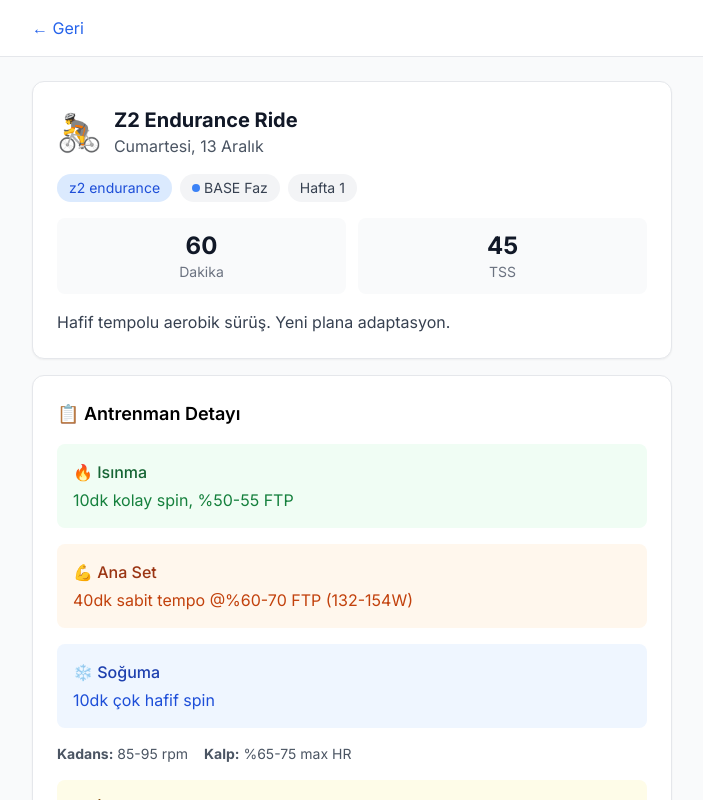
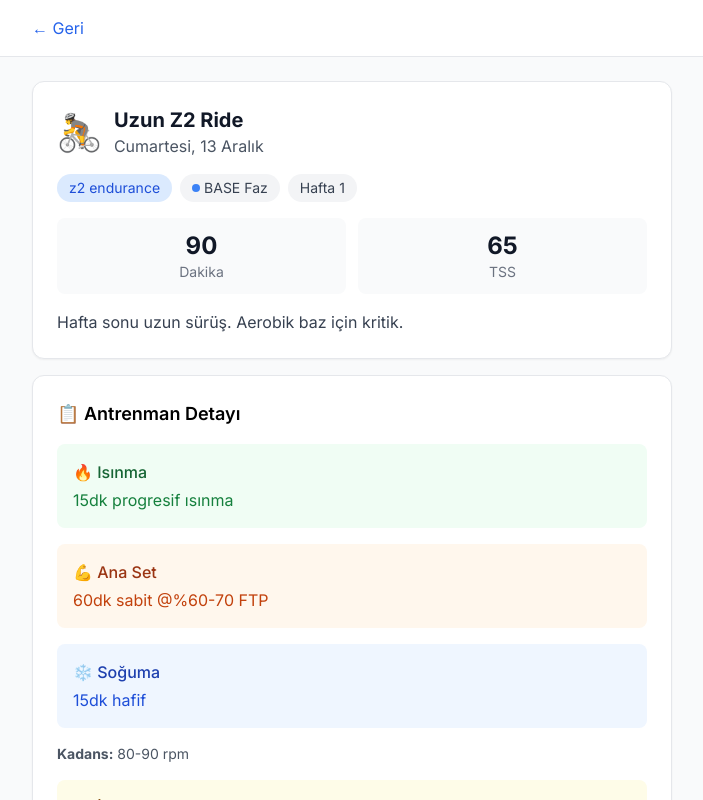
Before and after one commit to Bahadir67/bahadir-ftptrainer, a Next.js app: page /workout/2025-12-13/ in a window 1280 px wide. Shown: the top 800 px of the page, without its empty margins (288-991 px from the left). Built offline with nearby package versions, Linux system fonts and the light colour scheme.

Commit message:
Optimize plan: 75m weekdays, Sat long Z2, 2x strength

```diff
--- a/src/data/workouts.ts
+++ b/src/data/workouts.ts
@@ -25,19 +25,27 @@
   { name: 'Standing Calf Raise', sets: '3x10-15', notes: 'Gastrocnemius (diz düz)' }
 ];
 
+const STRENGTH_UPPER_LIGHT_EXERCISES: StrengthExercise[] = [
+  { name: 'Seated Row', sets: '3x10-12', notes: 'Kontrollü, 1 sn sık' },
+  { name: 'Chest Press', sets: '2x10-12', notes: 'RPE 6-7 (failure yok)' },
+  { name: 'Face Pull', sets: '2x12-15', notes: 'Skapula + arka omuz' },
+  { name: 'Pallof Press', sets: '2x10-12/taraf', notes: 'Kontrollü' },
+  { name: 'Standing Calf Raise', sets: '2x12-15', notes: 'Hafif/orta' }
+];
+
 export const weekSummaries: WeekSummary[] = [
   { week: 1, phase: 'base', startDate: '2025-12-13', endDate: '2025-12-19', targetTSS: 300, targetHours: 5.5, strengthSessions: 2, isRecoveryWeek: false, focus: 'Adaptasyon, aerobik temel' },
   { week: 2, phase: 'base', startDate: '2025-12-20', endDate: '2025-12-26', targetTSS: 340, targetHours: 6, strengthSessions: 2, isRecoveryWeek: false, focus: 'Aerobik kapasite geliştirme' },
   { week: 3, phase: 'base', startDate: '2025-12-27', endDate: '2026-01-02', targetTSS: 380, targetHours: 6.5, strengthSessions: 2, isRecoveryWeek: false, focus: 'Dayanıklılık yüklemesi' },
-  { week: 4, phase: 'base', startDate: '2026-01-03', endDate: '2026-01-09', targetTSS: 280, targetHours: 4.5, strengthSessions: 1, isRecoveryWeek: true, focus: 'RECOVERY WEEK - Toparlanma' },
+  { week: 4, phase: 'base', startDate: '2026-01-03', endDate: '2026-01-09', targetTSS: 280, targetHours: 4.5, strengthSessions: 2, isRecoveryWeek: true, focus: 'RECOVERY WEEK - Toparlanma' },
   { week: 5, phase: 'build', startDate: '2026-01-10', endDate: '2026-01-16', targetTSS: 400, targetHours: 7, strengthSessions: 2, isRecoveryWeek: false, focus: 'Threshold geliştirme başlangıcı' },
-  { week: 6, phase: 'build', startDate: '2026-01-17', endDate: '2026-01-23', targetTSS: 450, targetHours: 7.5, strengthSessions: 1, isRecoveryWeek: false, focus: 'VO2max intervallar' },
-  { week: 7, phase: 'build', startDate: '2026-01-24', endDate: '2026-01-30', targetTSS: 480, targetHours: 8, strengthSessions: 1, isRecoveryWeek: false, focus: 'Yoğun threshold blokları' },
-  { week: 8, phase: 'build', startDate: '2026-01-31', endDate: '2026-02-06', targetTSS: 320, targetHours: 5, strengthSessions: 1, isRecoveryWeek: true, focus: 'RECOVERY WEEK - FTP Test' },
-  { week: 9, phase: 'peak', startDate: '2026-02-07', endDate: '2026-02-13', targetTSS: 480, targetHours: 8.5, strengthSessions: 1, isRecoveryWeek: false, focus: 'Peak phase başlangıcı' },
-  { week: 10, phase: 'peak', startDate: '2026-02-14', endDate: '2026-02-20', targetTSS: 520, targetHours: 9, strengthSessions: 1, isRecoveryWeek: false, focus: 'Maksimum yüklenme' },
-  { week: 11, phase: 'peak', startDate: '2026-02-21', endDate: '2026-02-27', targetTSS: 500, targetHours: 8.5, strengthSessions: 0, isRecoveryWeek: false, focus: 'Son yüklenme haftası' },
-  { week: 12, phase: 'peak', startDate: '2026-02-28', endDate: '2026-03-06', targetTSS: 350, targetHours: 6, strengthSessions: 0, isRecoveryWeek: true, focus: 'TAPER + Final FTP Test' },
+  { week: 6, phase: 'build', startDate: '2026-01-17', endDate: '2026-01-23', targetTSS: 450, targetHours: 7.5, strengthSessions: 2, isRecoveryWeek: false, focus: 'VO2max intervallar' },
+  { week: 7, phase: 'build', startDate: '2026-01-24', endDate: '2026-01-30', targetTSS: 480, targetHours: 8, strengthSessions: 2, isRecoveryWeek: false, focus: 'Yoğun threshold blokları' },
+  { week: 8, phase: 'build', startDate: '2026-01-31', endDate: '2026-02-06', targetTSS: 320, targetHours: 5, strengthSessions: 2, isRecoveryWeek: true, focus: 'RECOVERY WEEK - FTP Test' },
+  { week: 9, phase: 'peak', startDate: '2026-02-07', endDate: '2026-02-13', targetTSS: 480, targetHours: 8.5, strengthSessions: 2, isRecoveryWeek: false, focus: 'Peak phase başlangıcı' },
+  { week: 10, phase: 'peak', startDate: '2026-02-14', endDate: '2026-02-20', targetTSS: 520, targetHours: 9, strengthSessions: 2, isRecoveryWeek: false, focus: 'Maksimum yüklenme' },
+  { week: 11, phase: 'peak', startDate: '2026-02-21', endDate: '2026-02-27', targetTSS: 500, targetHours: 8.5, strengthSessions: 2, isRecoveryWeek: false, focus: 'Son yüklenme haftası' },
+  { week: 12, phase: 'peak', startDate: '2026-02-28', endDate: '2026-03-06', targetTSS: 350, targetHours: 6, strengthSessions: 2, isRecoveryWeek: true, focus: 'TAPER + Final FTP Test' },
 ];
 
 export const workouts: Workout[] = [
@@ -45,27 +53,6 @@
   {
     date: '2025-12-13',
     dayOfWeek: 'Cumartesi',
-    type: 'z2_endurance',
-    title: 'Z2 Endurance Ride',
-    duration: 60,
-    tss: 45,
-    description: 'Hafif tempolu aerobik sürüş. Yeni plana adaptasyon.',
-    detail: {
-      warmup: '10dk kolay spin, %50-55 FTP',
-      main: '40dk sabit tempo @%60-70 FTP (132-154W)',
-      cooldown: '10dk çok hafif spin',
-      cadence: '85-95 rpm',
-      heartRate: '%65-75 max HR',
-      tips: ['Nefes kontrolü yap', 'Kadansı sabit tut', 'Zorlanıyorsan tempo düşür']
-    },
-    myWhooshWorkout: 'Zone 2 Endurance 60min',
-    phase: 'base',
-    week: 1,
-    isRecoveryWeek: false
-  },
-  {
-    date: '2025-12-14',
-    dayOfWeek: 'Pazar',
     type: 'z2_endurance',
     title: 'Uzun Z2 Ride',
     duration: 90,
@@ -79,6 +66,24 @@
       tips: ['Beslenmeyi ihmal etme', 'Her 30dk su iç']
     },
     myWhooshWorkout: 'Zone 2 Endurance 90min veya dış mekan',
+    phase: 'base',
+    week: 1,
+    isRecoveryWeek: false
+  },
+  {
+    date: '2025-12-14',
+    dayOfWeek: 'Pazar',
+    type: 'recovery',
+    title: 'Opsiyonel Recovery (Akşam)',
+    duration: 45,
+    tss: 25,
+    description: 'Opsiyonel çok hafif spin veya OFF (aile/gün planına göre).',
+    detail: {
+      warmup: 'Yok',
+      main: '45dk çok hafif @%50-60 FTP',
+      cooldown: 'Yok'
+    },
+    myWhooshWorkout: null,
     phase: 'base',
     week: 1,
     isRecoveryWeek: false
@@ -442,10 +447,11 @@
   {
     date: '2026-01-07',
     dayOfWeek: 'Çarşamba',
-    type: 'rest',
-    title: 'REST',
-    duration: 0,
-    description: 'Dinlenme - FTP test hazırlığı.',
+    type: 'strength_maintenance',
+    title: 'Üst Vücut Çok Hafif (Opsiyonel)',
+    duration: 20,
+    description: 'Recovery haftası: bacak yok. Çok hafif üst vücut + core.',
+    strengthExercises: STRENGTH_UPPER_LIGHT_EXERCISES,
     phase: 'base',
     week: 4,
     isRecoveryWeek: true
@@ -497,13 +503,13 @@
     date: '2026-01-10',
     dayOfWeek: 'Cumartesi',
     type: 'z2_endurance',
-    title: 'Post-Test Z2',
-    duration: 75,
+    title: 'Uzun Z2 (Post-Test)',
+    duration: 90,
     tss: 55,
-    description: 'Test sonrası toparlanma sürüşü. Yeni FTP zonlarıyla tanış.',
+    description: 'Test sonrası toparlanma + aerobik baz. Z2 rahat olmalı.',
     detail: {
       warmup: '15dk',
-      main: '45dk @yeni %60-70 FTP',
+      main: '60dk @yeni %60-70 FTP',
       cooldown: '15dk'
     },
     phase: 'build',
@@ -513,15 +519,15 @@
   {
     date: '2026-01-11',
     dayOfWeek: 'Pazar',
-    type: 'sweet_spot',
-    title: 'Sweet Spot - Yeni FTP',
-    duration: 75,
-    tss: 80,
-    description: 'Yeni FTP değerleriyle Sweet Spot.',
+    type: 'recovery',
+    title: 'Opsiyonel Recovery (Akşam)',
+    duration: 45,
+    tss: 25,
+    description: 'Opsiyonel çok hafif spin veya OFF (aile/gün planına göre).',
     detail: {
-      warmup: '15dk',
-      main: '3x15dk @%88-93 yeni FTP, 5dk dinlenme',
-      cooldown: '10dk'
+      warmup: 'Yok',
+      main: '45dk çok hafif @%50-60 FTP',
+      cooldown: 'Yok'
     },
     phase: 'build',
     week: 5,
@@ -574,11 +580,23 @@
   {
     date: '2026-01-15',
     dayOfWeek: 'Perşembe',
+    type: 'strength_b',
+    title: 'Ağırlık B',
+    duration: 60,
+    description: 'Glute dominant + tek bacak + üst sırt + itiş + adductor + calf. Cuma kalitesini korur.',
+    strengthExercises: STRENGTH_B_EXERCISES,
+    phase: 'build',
+    week: 5,
+    isRecoveryWeek: false
+  },
+  {
+    date: '2026-01-16',
+    dayOfWeek: 'Cuma',
     type: 'vo2max',
     title: 'VO2max Intervals',
     duration: 60,
     tss: 75,
-    description: 'İlk VO2max antrenmanı - maksimal aerobik kapasite.',
+    description: 'VO2max intervalları (hafta içi ≤75dk).',
     detail: {
       warmup: '15dk + 2x1dk sert',
       main: '5x3dk @%110-120 FTP, 3dk dinlenme',
@@ -590,30 +608,19 @@
     week: 5,
     isRecoveryWeek: false
   },
-  {
-    date: '2026-01-16',
-    dayOfWeek: 'Cuma',
-    type: 'rest',
-    title: 'REST',
-    duration: 0,
-    description: 'Tam dinlenme - yoğun hafta sonrası.',
-    phase: 'build',
-    week: 5,
-    isRecoveryWeek: false
-  },
 
   // ========== WEEK 6: BUILD (Jan 17-23, 2026) ==========
   {
     date: '2026-01-17',
     dayOfWeek: 'Cumartesi',
-    type: 'sweet_spot',
-    title: 'Sweet Spot Long',
-    duration: 100,
-    tss: 95,
-    description: 'Uzun Sweet Spot blokları.',
+    type: 'z2_endurance',
+    title: 'Uzun Z2 Ride',
+    duration: 120,
+    tss: 85,
+    description: 'Hafta sonu uzun sürüş - dayanıklılık yapı taşı.',
     detail: {
       warmup: '15dk',
-      main: '2x25dk @%88-93 FTP, 10dk dinlenme',
+      main: '90dk @%60-70 FTP',
       cooldown: '15dk'
     },
     phase: 'build',
@@ -623,11 +630,16 @@
   {
     date: '2026-01-18',
     dayOfWeek: 'Pazar',
-    type: 'z2_endurance',
-    title: 'Z2 Long Ride',
-    duration: 90,
-    tss: 65,
-    description: 'Aerobik baz koruma sürüşü.',
+    type: 'recovery',
+    title: 'Opsiyonel Recovery (Akşam)',
+    duration: 45,
+    tss: 25,
+    description: 'Opsiyonel çok hafif spin veya OFF (aile/gün planına göre).',
+    detail: {
+      warmup: 'Yok',
+      main: '45dk çok hafif @%50-60 FTP',
+      cooldown: 'Yok'
+    },
     phase: 'build',
     week: 6,
     isRecoveryWeek: false
@@ -635,15 +647,11 @@
   {
     date: '2026-01-19',
     dayOfWeek: 'Pazartesi',
-    type: 'strength_maintenance',
-    title: 'Ağırlık - Maintenance',
-    duration: 35,
-    description: 'Haftada 1 güç koruma.',
-    strengthExercises: [
-      { name: 'Back Squat', sets: '3x5', notes: '%80 1RM' },
-      { name: 'RDL', sets: '2x6', notes: '' },
-      { name: 'Core', sets: '2 tur', notes: '' }
-    ],
+    type: 'strength_a',
+    title: 'Ağırlık A',
+    duration: 60,
+    description: 'Squat + hinge + tek bacak + core + soleus. Bisiklet performansı ve sağlamlık.',
+    strengthExercises: STRENGTH_A_EXERCISES,
     phase: 'build',
     week: 6,
     isRecoveryWeek: false
@@ -680,11 +688,23 @@
   {
     date: '2026-01-22',
     dayOfWeek: 'Perşembe',
+    type: 'strength_b',
+    title: 'Ağırlık B',
+    duration: 60,
+    description: 'Glute dominant + tek bacak + üst sırt + itiş + adductor + calf. Cuma kalitesini korur.',
+    strengthExercises: STRENGTH_B_EXERCISES,
+    phase: 'build',
+    week: 6,
+    isRecoveryWeek: false
+  },
+  {
+    date: '2026-01-23',
+    dayOfWeek: 'Cuma',
     type: 'vo2max',
     title: 'VO2max Extended',
     duration: 65,
     tss: 80,
-    description: 'Artan VO2max hacmi.',
+    description: 'VO2max (hafta içi ≤75dk).',
     detail: {
       warmup: '15dk',
       main: '6x3dk @%110-120 FTP, 3dk dinlenme',
@@ -694,33 +714,20 @@
     week: 6,
     isRecoveryWeek: false
   },
-  {
-    date: '2026-01-23',
-    dayOfWeek: 'Cuma',
-    type: 'z2_endurance',
-    title: 'Easy Z2',
-    duration: 45,
-    tss: 30,
-    description: 'Hafif sürüş - hafta sonu öncesi.',
-    phase: 'build',
-    week: 6,
-    isRecoveryWeek: false
-  },
 
   // ========== WEEK 7: BUILD PEAK (Jan 24-30, 2026) ==========
   {
     date: '2026-01-24',
     dayOfWeek: 'Cumartesi',
-    type: 'race_simulation',
-    title: 'Race Simulation',
-    duration: 105,
-    tss: 100,
-    description: 'Yarış simülasyonu - değişken tempo.',
+    type: 'z2_endurance',
+    title: 'Uzun Z2 Ride',
+    duration: 120,
+    tss: 85,
+    description: 'Hafta sonu uzun sürüş - dayanıklılık yapı taşı.',
     detail: {
       warmup: '15dk',
-      main: '75dk: Z2 + 4x5dk tempo değişimi (Z3-Z4-Z3)',
-      cooldown: '15dk',
-      tips: ['Gerçek bir yarış gibi düşün']
+      main: '90dk @%60-70 FTP',
+      cooldown: '15dk'
     },
     phase: 'build',
     week: 7,
@@ -729,11 +736,16 @@
   {
     date: '2026-01-25',
     dayOfWeek: 'Pazar',
-    type: 'z2_endurance',
-    title: 'Z2 Long',
-    duration: 90,
-    tss: 65,
-    description: 'Hafta sonu uzun sürüş.',
+    type: 'recovery',
+    title: 'Opsiyonel Recovery (Akşam)',
+    duration: 45,
+    tss: 25,
+    description: 'Opsiyonel çok hafif spin veya OFF (aile/gün planına göre).',
+    detail: {
+      warmup: 'Yok',
+      main: '45dk çok hafif @%50-60 FTP',
+      cooldown: 'Yok'
+    },
     phase: 'build',
     week: 7,
     isRecoveryWeek: false
@@ -741,14 +753,11 @@
   {
     date: '2026-01-26',
     dayOfWeek: 'Pazartesi',
-    type: 'strength_maintenance',
-    title: 'Ağırlık - Light',
-    duration: 30,
-    description: 'Hafif güç koruma.',
-    strengthExercises: [
-      { name: 'Squat', sets: '2x5', notes: '%75 1RM' },
-      { name: 'Core', sets: '2 tur', notes: '' }
-    ],
+    type: 'strength_a',
+    title: 'Ağırlık A',
+    duration: 60,
+    description: 'Squat + hinge + tek bacak + core + soleus. Bisiklet performansı ve sağlamlık.',
+    strengthExercises: STRENGTH_A_EXERCISES,
     phase: 'build',
     week: 7,
     isRecoveryWeek: false
@@ -786,17 +795,11 @@
   {
     date: '2026-01-29',
     dayOfWeek: 'Perşembe',
-    type: 'threshold',
-    title: 'Threshold Blocks',
-    duration: 80,
-    tss: 95,
-    description: 'Uzun Threshold blokları - Build fazı zirvesi.',
-    detail: {
-      warmup: '15dk',
-      main: '2x20dk @%95-100 FTP, 10dk dinlenme',
-      cooldown: '15dk',
-      tips: ['Bu haftanın en zor antrenmanı', 'Mental gücünü test et']
-    },
+    type: 'strength_b',
+    title: 'Ağırlık B',
+    duration: 60,
+    description: 'Glute dominant + tek bacak + üst sırt + itiş + adductor + calf. Cuma kalitesini korur.',
+    strengthExercises: STRENGTH_B_EXERCISES,
     phase: 'build',
     week: 7,
     isRecoveryWeek: false
@@ -804,11 +807,16 @@
   {
     date: '2026-01-30',
     dayOfWeek: 'Cuma',
-    type: 'recovery',
-    title: 'Easy Recovery',
-    duration: 30,
-    tss: 15,
-    description: 'Çok hafif - recovery haftasına hazırlık.',
+    type: 'threshold',
+    title: 'Threshold Blocks (Kısa)',
+    duration: 75,
+    tss: 90,
+    description: 'Threshold blokları (hafta içi ≤75dk).',
+    detail: {
+      warmup: '12dk',
+      main: '2x18dk @%95-100 FTP, 8dk dinlenme',
+      cooldown: '13dk'
+    },
     phase: 'build',
     week: 7,
     isRecoveryWeek: false
@@ -868,10 +876,11 @@
   {
     date: '2026-02-04',
     dayOfWeek: 'Çarşamba',
-    type: 'rest',
-    title: 'REST',
-    duration: 0,
-    description: 'Test öncesi dinlenme.',
+    type: 'strength_maintenance',
+    title: 'Üst Vücut Çok Hafif (Opsiyonel)',
+    duration: 20,
+    description: 'Test haftası: bacak yok. Çok hafif üst vücut + core.',
+    strengthExercises: STRENGTH_UPPER_LIGHT_EXERCISES,
     phase: 'build',
     week: 8,
     isRecoveryWeek: true
@@ -917,10 +926,16 @@
     date: '2026-02-07',
     dayOfWeek: 'Cumartesi',
     type: 'z2_endurance',
-    title: 'Post-Test Recovery',
-    duration: 70,
-    tss: 50,
-    description: 'Test sonrası toparlanma. Yeni FTP ile zonlar güncellendi!',
+    title: 'Uzun Z2 (Post-Test)',
+    duration: 90,
+    tss: 65,
+    description: 'Test sonrası toparlanma + aerobik hacim. (Hafta sonu uzun sürüş Cumartesi.)',
+    detail: {
+      warmup: '15dk progresif',
+      main: '60dk sabit @%60-70 FTP',
+      cooldown: '15dk kolay',
+      cadence: '80-90 rpm'
+    },
     phase: 'peak',
     week: 9,
     isRecoveryWeek: false
@@ -928,15 +943,15 @@
   {
     date: '2026-02-08',
     dayOfWeek: 'Pazar',
-    type: 'sweet_spot',
-    title: 'Sweet Spot - New FTP',
-    duration: 90,
-    tss: 90,
-    description: 'Yeni FTP değerleriyle Sweet Spot.',
+    type: 'recovery',
+    title: 'Opsiyonel Recovery (Akşam)',
+    duration: 45,
+    tss: 25,
+    description: 'Opsiyonel çok hafif spin veya OFF (aile/gün planına göre).',
     detail: {
-      warmup: '15dk',
-      main: '3x18dk @%88-93 yeni FTP, 6dk dinlenme',
-      cooldown: '15dk'
+      warmup: 'Yok',
+      main: '45dk çok hafif @%50-60 FTP',
+      cooldown: 'Yok'
     },
     phase: 'peak',
     week: 9,
@@ -945,14 +960,11 @@
   {
     date: '2026-02-09',
     dayOfWeek: 'Pazartesi',
-    type: 'strength_maintenance',
-    title: 'Ağırlık - Minimum',
-    duration: 25,
-    description: 'Sadece koruma - bisiklete odaklan.',
-    strengthExercises: [
-      { name: 'Squat', sets: '2x5', notes: '%75 1RM' },
-      { name: 'Core', sets: '1 tur', notes: '' }
-    ],
+    type: 'strength_a',
+    title: 'Ağırlık A - Temel Güç',
+    duration: 60,
+    description: 'Squat + hinge + tek bacak + core + soleus.',
+    strengthExercises: STRENGTH_A_EXERCISES,
     phase: 'peak',
     week: 9,
     isRecoveryWeek: false
@@ -962,13 +974,13 @@
     dayOfWeek: 'Salı',
     type: 'over_unders',
     title: 'Over-Unders Intense',
-    duration: 80,
-    tss: 95,
-    description: 'Yoğun Over-Under antrenmanı.',
+    duration: 75,
+    tss: 90,
+    description: 'Yoğun Over-Under (hafta içi ≤75dk).',
     detail: {
-      warmup: '15dk',
+      warmup: '12dk',
       main: '4x9dk: (2dk @%105 / 1dk @%95) x3, 5dk dinlenme',
-      cooldown: '12dk'
+      cooldown: '10dk'
     },
     phase: 'peak',
     week: 9,
@@ -989,16 +1001,11 @@
   {
     date: '2026-02-12',
     dayOfWeek: 'Perşembe',
-    type: 'threshold',
-    title: 'Threshold Blocks',
-    duration: 85,
-    tss: 100,
-    description: 'Uzun Threshold blokları.',
-    detail: {
-      warmup: '15dk',
-      main: '2x22dk @%95-100 FTP, 10dk dinlenme',
-      cooldown: '16dk'
-    },
+    type: 'strength_b',
+    title: 'Ağırlık B',
+    duration: 60,
+    description: 'Glute dominant + tek bacak + üst sırt + itiş + adductor + calf. (Bisiklet günlerini korur.)',
+    strengthExercises: STRENGTH_B_EXERCISES,
     phase: 'peak',
     week: 9,
     isRecoveryWeek: false
@@ -1006,10 +1013,16 @@
   {
     date: '2026-02-13',
     dayOfWeek: 'Cuma',
-    type: 'rest',
-    title: 'REST',
-    duration: 0,
-    description: 'Tam dinlenme.',
+    type: 'sweet_spot',
+    title: 'Sweet Spot (Kısa)',
+    duration: 75,
+    tss: 85,
+    description: 'Haftanın ana kalite seansı (hafta içi ≤75dk).',
+    detail: {
+      warmup: '15dk',
+      main: '3x12dk @%88-93 FTP, 5dk dinlenme',
+      cooldown: '12dk'
+    },
     phase: 'peak',
     week: 9,
     isRecoveryWeek: false
@@ -1019,14 +1032,14 @@
   {
     date: '2026-02-14',
     dayOfWeek: 'Cumartesi',
-    type: 'race_simulation',
-    title: 'Race Simulation',
+    type: 'z2_endurance',
+    title: 'Uzun Z2 Ride',
     duration: 120,
-    tss: 110,
-    description: 'Uzun yarış simülasyonu - zihinsel hazırlık.',
+    tss: 85,
+    description: 'Hafta sonu uzun sürüş (Z2).',
     detail: {
       warmup: '15dk',
-      main: '90dk değişken tempo: Z2 base + 5x(3dk Z4 + 2dk Z2)',
+      main: '90dk sabit @%60-70 FTP',
       cooldown: '15dk'
     },
     phase: 'peak',
@@ -1036,11 +1049,16 @@
   {
     date: '2026-02-15',
     dayOfWeek: 'Pazar',
-    type: 'z2_endurance',
-    title: 'Z2 Long',
-    duration: 100,
-    tss: 75,
-    description: 'Uzun aerobik sürüş.',
+    type: 'recovery',
+    title: 'Opsiyonel Recovery (Akşam)',
+    duration: 45,
+    tss: 25,
+    description: 'Opsiyonel çok hafif spin veya OFF (aile/gün planına göre).',
+    detail: {
+      warmup: 'Yok',
+      main: '45dk çok hafif @%50-60 FTP',
+      cooldown: 'Yok'
+    },
     phase: 'peak',
     week: 10,
     isRecoveryWeek: false
@@ -1048,14 +1066,11 @@
   {
     date: '2026-02-16',
     dayOfWeek: 'Pazartesi',
-    type: 'strength_maintenance',
-    title: 'Ağırlık - Final',
-    duration: 25,
-    description: 'Son düzenli ağırlık seansı.',
-    strengthExercises: [
-      { name: 'Squat', sets: '2x5', notes: '%70 1RM' },
-      { name: 'Core', sets: '1 tur', notes: '' }
-    ],
+    type: 'strength_a',
+    title: 'Ağırlık A - Temel Güç',
+    duration: 60,
+    description: 'Squat + hinge + tek bacak + core + soleus.',
+    strengthExercises: STRENGTH_A_EXERCISES,
     phase: 'peak',
     week: 10,
     isRecoveryWeek: false
@@ -1092,16 +1107,11 @@
   {
     date: '2026-02-19',
     dayOfWeek: 'Perşembe',
-    type: 'over_unders',
-    title: 'Over-Unders Final',
-    duration: 80,
-    tss: 95,
-    description: 'Son yoğun Over-Under seansı.',
-    detail: {
-      warmup: '15dk',
-      main: '4x10dk: (2dk @%105 / 1dk @%95) x3.3, 5dk dinlenme',
-      cooldown: '10dk'
-    },
+    type: 'strength_b',
+    title: 'Ağırlık B',
+    duration: 60,
+    description: 'Glute dominant + tek bacak + üst sırt + itiş + adductor + calf. (Cuma kalitesini korur.)',
+    strengthExercises: STRENGTH_B_EXERCISES,
     phase: 'peak',
     week: 10,
     isRecoveryWeek: false
@@ -1109,11 +1119,16 @@
   {
     date: '2026-02-20',
     dayOfWeek: 'Cuma',
-    type: 'recovery',
-    title: 'Easy Spin',
-    duration: 30,
-    tss: 15,
-    description: 'Hafif sürüş.',
+    type: 'over_unders',
+    title: 'Over-Unders (Kısa)',
+    duration: 75,
+    tss: 90,
+    description: 'Haftanın ana kalite seansı (hafta içi ≤75dk).',
+    detail: {
+      warmup: '12dk',
+      main: '4x9dk: (2dk @%105 / 1dk @%95) x3, 5dk dinlenme',
+      cooldown: '10dk'
+    },
     phase: 'peak',
     week: 10,
     isRecoveryWeek: false
@@ -1123,15 +1138,16 @@
   {
     date: '2026-02-21',
     dayOfWeek: 'Cumartesi',
-    type: 'sweet_spot',
-    title: 'Sweet Spot Long',
-    duration: 95,
-    tss: 95,
-    description: 'Son büyük Sweet Spot seansı.',
+    type: 'z2_endurance',
+    title: 'Uzun Z2 Ride',
+    duration: 120,
+    tss: 85,
+    description: 'Hafta sonu uzun sürüş (Z2).',
     detail: {
-      warmup: '15dk',
-      main: '2x28dk @%88-93 FTP, 10dk dinlenme',
-      cooldown: '14dk'
+      warmup: '15dk progresif',
+      main: '90dk sabit @%60-70 FTP',
+      cooldown: '15dk kolay',
+      cadence: '80-90 rpm'
     },
     phase: 'peak',
     week: 11,
@@ -1140,11 +1156,16 @@
   {
     date: '2026-02-22',
     dayOfWeek: 'Pazar',
-    type: 'z2_endurance',
-    title: 'Z2 Long',
-    duration: 90,
-    tss: 65,
-    description: 'Aerobik sürüş.',
+    type: 'recovery',
+    title: 'Opsiyonel Recovery (Akşam)',
+    duration: 45,
+    tss: 25,
+    description: 'Opsiyonel çok hafif spin veya OFF (aile/gün planına göre).',
+    detail: {
+      warmup: 'Yok',
+      main: '45dk çok hafif @%50-60 FTP',
+      cooldown: 'Yok'
+    },
     phase: 'peak',
     week: 11,
     isRecoveryWeek: false
@@ -1152,10 +1173,11 @@
   {
     date: '2026-02-23',
     dayOfWeek: 'Pazartesi',
-    type: 'rest',
-    title: 'REST',
-    duration: 0,
-    description: 'Ağırlık yok - sadece bisiklet.',
+    type: 'strength_a',
+    title: 'Ağırlık A - Temel Güç',
+    duration: 60,
+    description: 'Squat + hinge + tek bacak + core + soleus.',
+    strengthExercises: STRENGTH_A_EXERCISES,
     phase: 'peak',
     week: 11,
     isRecoveryWeek: false
@@ -1165,13 +1187,13 @@
     dayOfWeek: 'Salı',
     type: 'threshold',
     title: 'Threshold Final',
-    duration: 80,
-    tss: 95,
-    description: 'Son büyük Threshold antrenmanı.',
+    duration: 75,
+    tss: 90,
+    description: 'Son büyük Threshold (hafta içi ≤75dk).',
     detail: {
-      warmup: '15dk',
+      warmup: '12dk',
       main: '3x15dk @%95-100 FTP, 7dk dinlenme',
-      cooldown: '12dk'
+      cooldown: '10dk'
     },
     phase: 'peak',
     week: 11,
@@ -1192,6 +1214,18 @@
   {
     date: '2026-02-26',
     dayOfWeek: 'Perşembe',
+    type: 'strength_b',
+    title: 'Ağırlık B',
+    duration: 60,
+    description: 'Glute dominant + tek bacak + üst sırt + itiş + adductor + calf. (Taper öncesi son.)',
+    strengthExercises: STRENGTH_B_EXERCISES,
+    phase: 'peak',
+    week: 11,
+    isRecoveryWeek: false
+  },
+  {
+    date: '2026-02-27',
+    dayOfWeek: 'Cuma',
     type: 'vo2max',
     title: 'VO2max Final',
     duration: 65,
@@ -1202,18 +1236,6 @@
       main: '5x3dk @%115-120 FTP, 3dk dinlenme',
       cooldown: '15dk'
     },
-    phase: 'peak',
-    week: 11,
-    isRecoveryWeek: false
-  },
-  {
-    date: '2026-02-27',
-    dayOfWeek: 'Cuma',
-    type: 'recovery',
-    title: 'Easy Recovery',
-    duration: 30,
-    tss: 15,
-    description: 'Taper başlangıcı.',
     phase: 'peak',
     week: 11,
     isRecoveryWeek: false
@@ -1240,15 +1262,15 @@
   {
     date: '2026-03-01',
     dayOfWeek: 'Pazar',
-    type: 'sweet_spot',
-    title: 'Taper Sweet Spot',
-    duration: 50,
-    tss: 55,
-    description: 'Kısa ama kaliteli Sweet Spot.',
+    type: 'recovery',
+    title: 'Opsiyonel Recovery (Akşam)',
+    duration: 45,
+    tss: 25,
+    description: 'Opsiyonel çok hafif spin veya OFF (aile/gün planına göre).',
     detail: {
-      warmup: '15dk',
-      main: '2x10dk @%88-93 FTP, 5dk dinlenme',
-      cooldown: '10dk'
+      warmup: 'Yok',
+      main: '45dk çok hafif @%50-60 FTP',
+      cooldown: 'Yok'
     },
     phase: 'peak',
     week: 12,
@@ -1257,10 +1279,11 @@
   {
     date: '2026-03-02',
     dayOfWeek: 'Pazartesi',
-    type: 'rest',
-    title: 'REST',
-    duration: 0,
-    description: 'Tam dinlenme.',
+    type: 'strength_maintenance',
+    title: 'Üst Vücut Hafif (Opsiyonel)',
+    duration: 30,
+    description: 'Taper haftası: bacakları yormadan üst vücut + core bakımı.',
+    strengthExercises: STRENGTH_UPPER_LIGHT_EXERCISES,
     phase: 'peak',
     week: 12,
     isRecoveryWeek: true
@@ -1285,10 +1308,11 @@
   {
     date: '2026-03-04',
     dayOfWeek: 'Çarşamba',
-    type: 'rest',
-    title: 'REST',
-    duration: 0,
-    description: 'Final test öncesi tam dinlenme.',
+    type: 'strength_maintenance',
+    title: 'Üst Vücut Çok Hafif (Opsiyonel)',
+    duration: 20,
+    description: 'Bacak yok. Çok hafif pomp + mobilite; formu taze tut.',
+    strengthExercises: STRENGTH_UPPER_LIGHT_EXERCISES,
     phase: 'peak',
     week: 12,
     isRecoveryWeek: true
```
